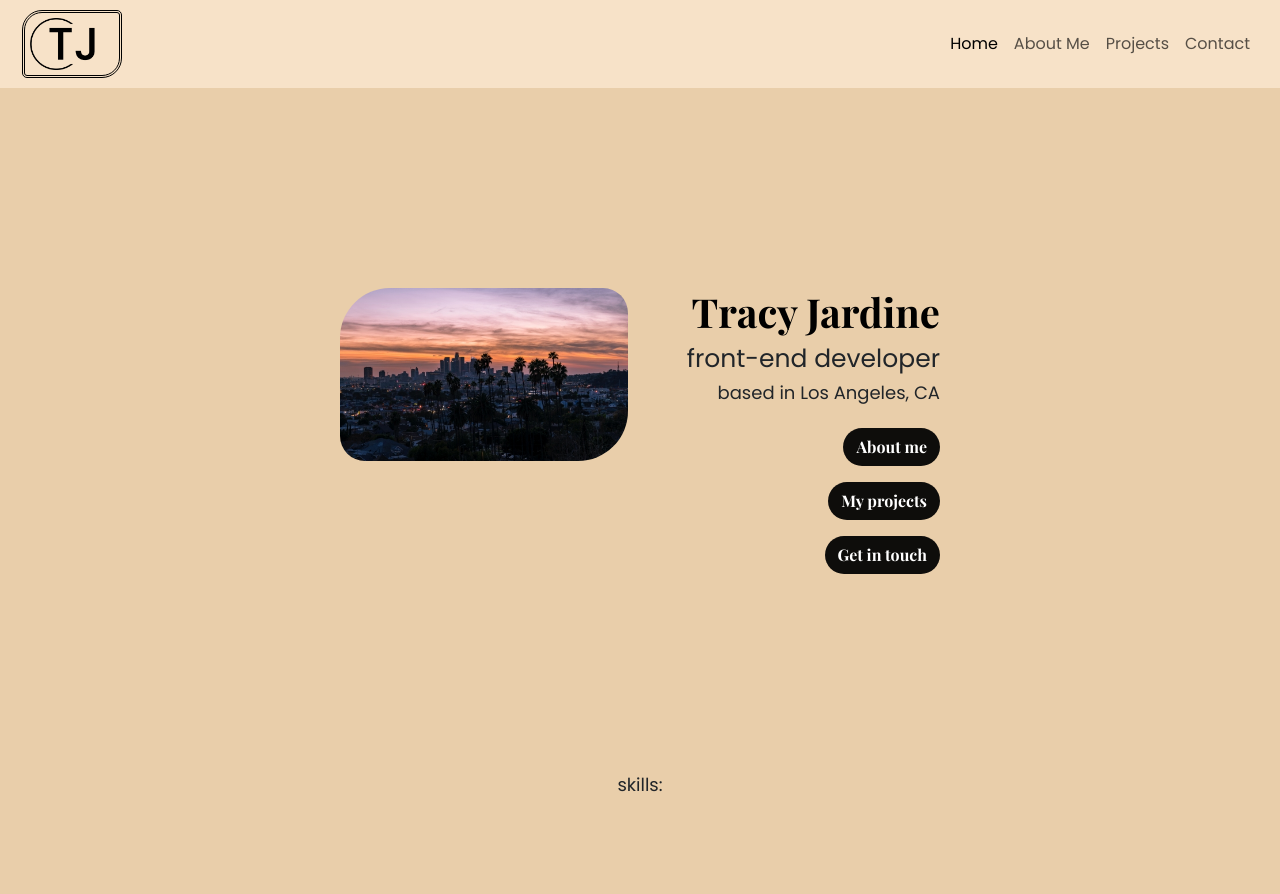
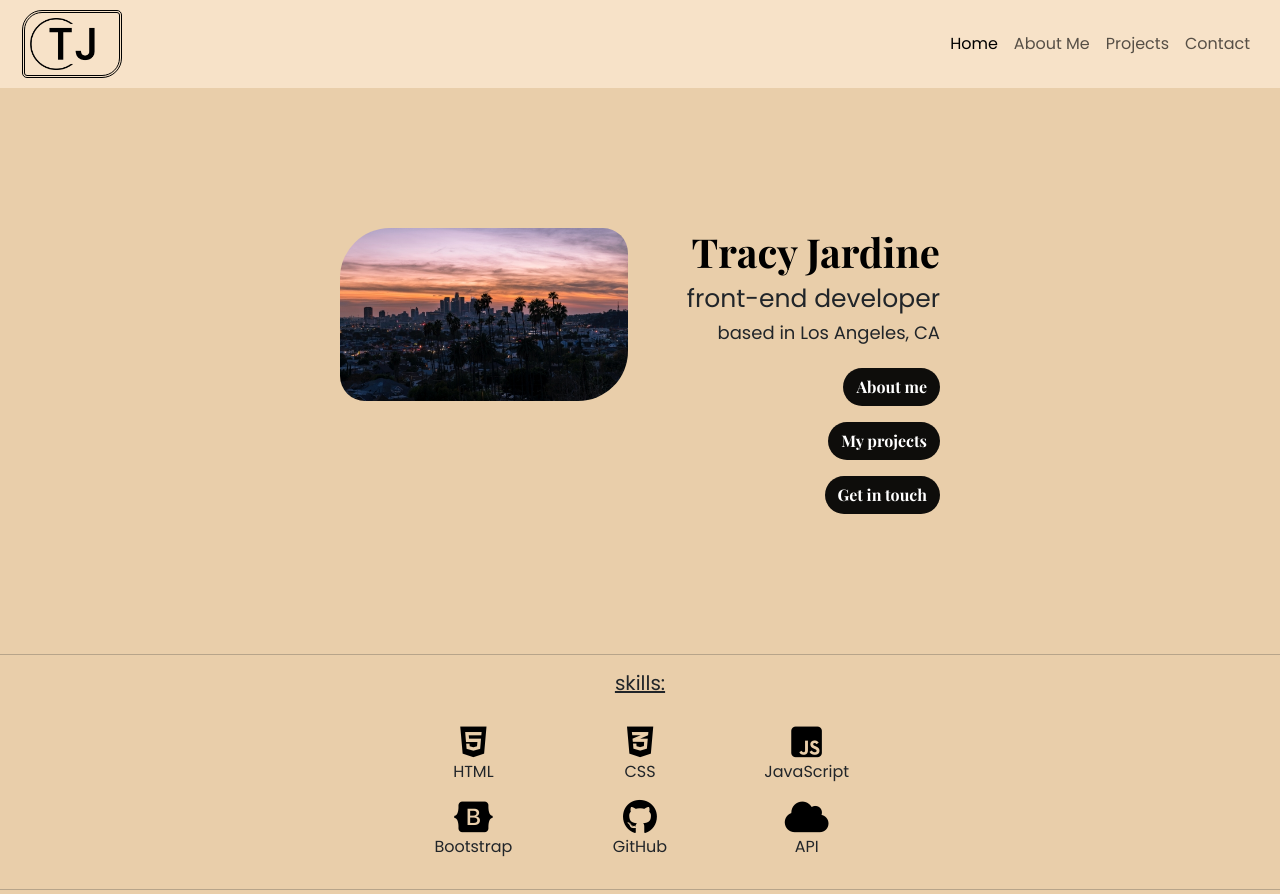
Before and after one commit to tcjardine/portfolio-tcj, a plain HTML site: page index.html in a window 1280 px wide. Before the commit the page ends 804 px from the top, so only its background shows below. Drawn offline with nearby package versions, Linux system fonts and the light colour scheme.

Commit message:
Added 'skills' sections
Used font awesome for icons

```diff
--- a/index.html
+++ b/index.html
@@ -65,6 +65,40 @@
 </div>
     </div>
     </div>
+    <hr>
     <h3 id="skills">skills:</h3>
+    <div class="container container-skills">
+
+      <div class="row">
+        <div class="col mb-3">
+      <i class="fa-brands fa-html5 skill-icon" style="color: #000000;"></i>
+      <div class="text-center">HTML</div>
+      </div>
+<div class="col">
+      <i class="fa-brands fa-css3-alt skill-icon" style="color: #000000;"></i>
+      <div class="text-center">CSS</div>
+      </div>
+<div class="col">
+      <i class="fa-brands fa-square-js skill-icon" style="color: #000000;"></i>
+      <div class="text-center">JavaScript</div>
+      </div>
+</div>
+
+<div class="row">
+<div class="col">
+      <i class="fa-brands fa-bootstrap skill-icon" style="color: #000000;"></i>
+      <div class="text-center">Bootstrap</div>
+      </div>
+<div class="col">
+      <i class="fa-brands fa-github skill-icon" style="color: #000000;"></i>
+      <div class="text-center">GitHub</div>
+      </div>
+<div class="col">
+     <i class="fa-solid fa-cloud skill-icon" style="color: #000000;"></i>
+      <div class="text-center">API</div>
+      </div>
+</div>
+    </div>
+    <hr>
   </body>
 </html>
--- a/styles/styling.css
+++ b/styles/styling.css
@@ -17,14 +17,11 @@ h4 {
 h3 {
   font-size: 18px;
 }
-#skills {
-  text-align: center;
-}
 
 .hero-section {
   border-radius: 15px 25px;
   text-align: right;
-  padding: 160px 300px;
+  padding: 100px 300px;
   margin: 40px;
   max-width: 1500px;
 }
@@ -61,6 +58,25 @@ h3 {
   border-style: double;
   border-radius: 20px 5px;
 }
+#skills {
+  text-align: center;
+  font-family: "Poppins", sans-serif;
+  text-decoration: underline;
+  font-size: 20px;
+}
+.skill-icon {
+  display: block;
+  font-size: 35px;
+  text-align: center;
+}
+.container-skills {
+  max-width: 500px;
+  margin: 30px auto;
+}
+.text-center {
+  font-family: "Poppins", sans-serif;
+}
+
 @media (max-width: 1100px) {
   .hero-section {
     padding: 0%;
```
Also changed, not shown: contact.html (renamed from aboutme.html), images/workdesk-photo.jpg (added).
